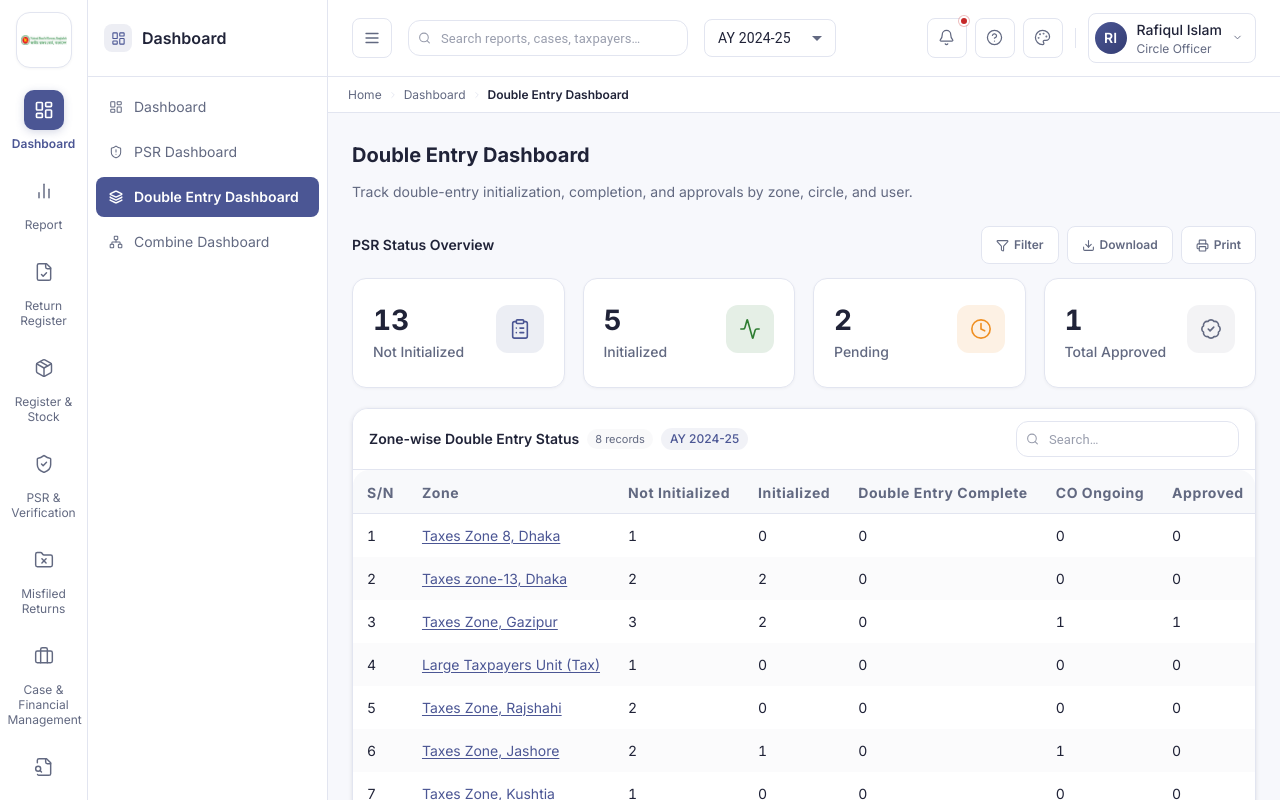
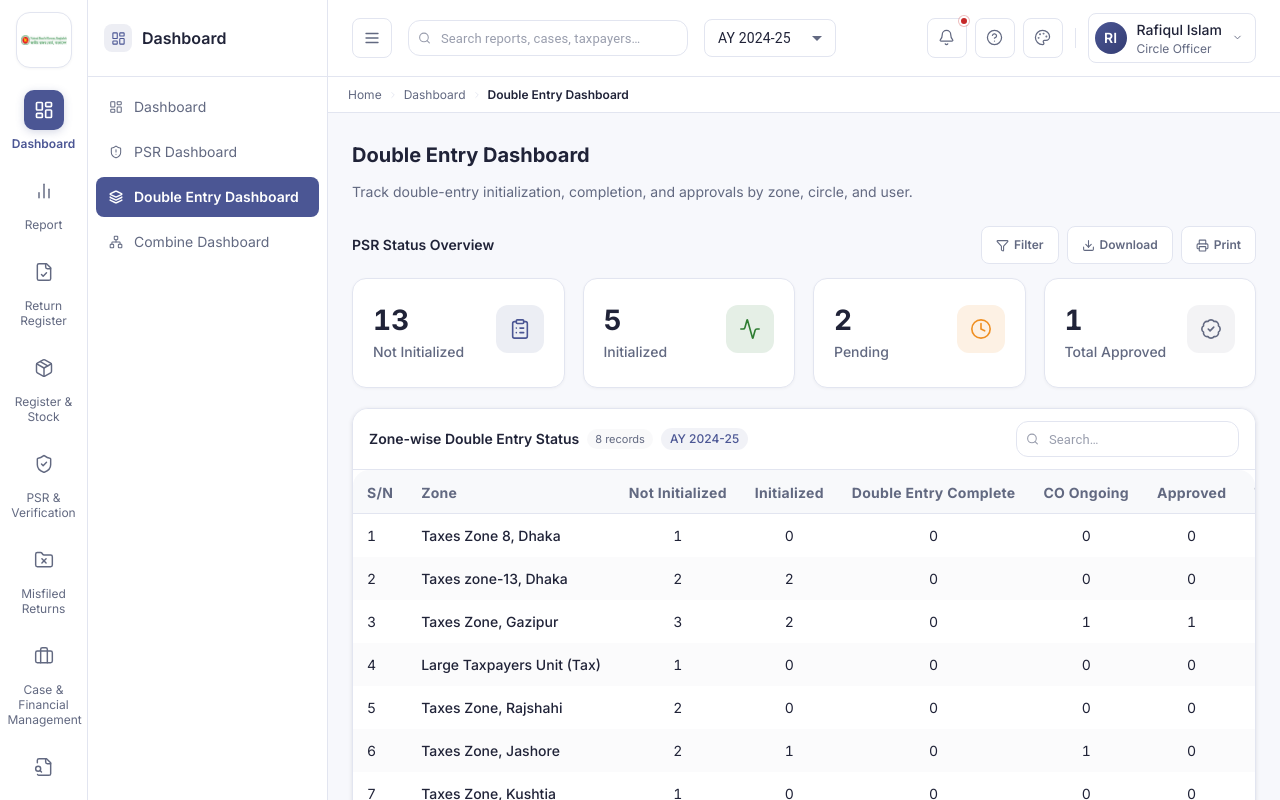
Before and after one commit to shihabshajib01-cell/NBR-eReturn-OfficeManagementUI, a React (Vite) app: page /dashboard/combined-dashboard in a window 1280 px wide. Both pictures are taken after a click on the button "Sign in". Built offline with nearby package versions, Linux system fonts and the light colour scheme.

Commit message:
Refine Double Entry table typography
Align Double Entry table typography and text colors with the existing admin table system, soften hierarchy links, and center metric columns without changing shared tables.

```diff
--- a/src/app/pages/dashboard/CombinedDashboardPage.tsx
+++ b/src/app/pages/dashboard/CombinedDashboardPage.tsx
@@ -389,6 +389,7 @@ export function CombinedDashboardPage() {
             </div>
           </div>
 
+          <div className={`double-entry-table double-entry-table--${level}`}>
             <ResponsiveTable
               cols={cols}
               rows={filteredRows}
@@ -397,6 +398,7 @@ export function CombinedDashboardPage() {
               onCellClick={handleCellClick}
               noCard
             />
+          </div>
         </div>
       </div>
 
--- a/src/styles/tables.css
+++ b/src/styles/tables.css
@@ -1299,3 +1299,55 @@
 .mobile-table-card__field-link--badge {
   display: inline-flex;
 }
+
+
+/* ═══════════════════════════════════════════════════════════════════════════
+   Double Entry Dashboard — table normalization
+   Uses the same table typography and text tokens as the existing admin tables.
+   Scope stays local so solved tables are unchanged.
+   ══════════════════════════════════════════════════════════════════════════ */
+
+.double-entry-table .card-table__th {
+  font-size: var(--fs-table-header);
+  font-weight: 700;
+  color: var(--color-text-secondary);
+  letter-spacing: 0.02em;
+}
+
+.double-entry-table .card-table__td {
+  font-size: var(--fs-table-body);
+  font-weight: 400;
+  color: var(--color-text-primary);
+}
+
+.double-entry-table .card-table__cell-link:not(.card-table__cell-link--badge) {
+  color: var(--color-text-primary);
+  font-weight: 500;
+  text-decoration: none;
+  transition: color 120ms ease, text-decoration-color 120ms ease;
+}
+
+.double-entry-table .card-table__cell-link:hover:not(.card-table__cell-link--badge) {
+  color: var(--color-primary);
+  text-decoration: underline;
+  text-decoration-thickness: 1px;
+  text-underline-offset: 2px;
+}
+
+.double-entry-table .card-table__cell-link:focus-visible {
+  color: var(--color-primary);
+}
+
+.double-entry-table--zone .card-table__th:nth-child(n+3),
+.double-entry-table--zone .card-table__td:nth-child(n+3),
+.double-entry-table--circle .card-table__th:nth-child(n+3),
+.double-entry-table--circle .card-table__td:nth-child(n+3) {
+  text-align: center;
+}
+
+.double-entry-table--user .card-table__th:nth-child(n+4):nth-child(-n+8),
+.double-entry-table--user .card-table__td:nth-child(n+4):nth-child(-n+8),
+.double-entry-table--user .card-table__th:last-child,
+.double-entry-table--user .card-table__td:last-child {
+  text-align: center;
+}
```
Lines whose indentation alone changed are shown as unchanged.
